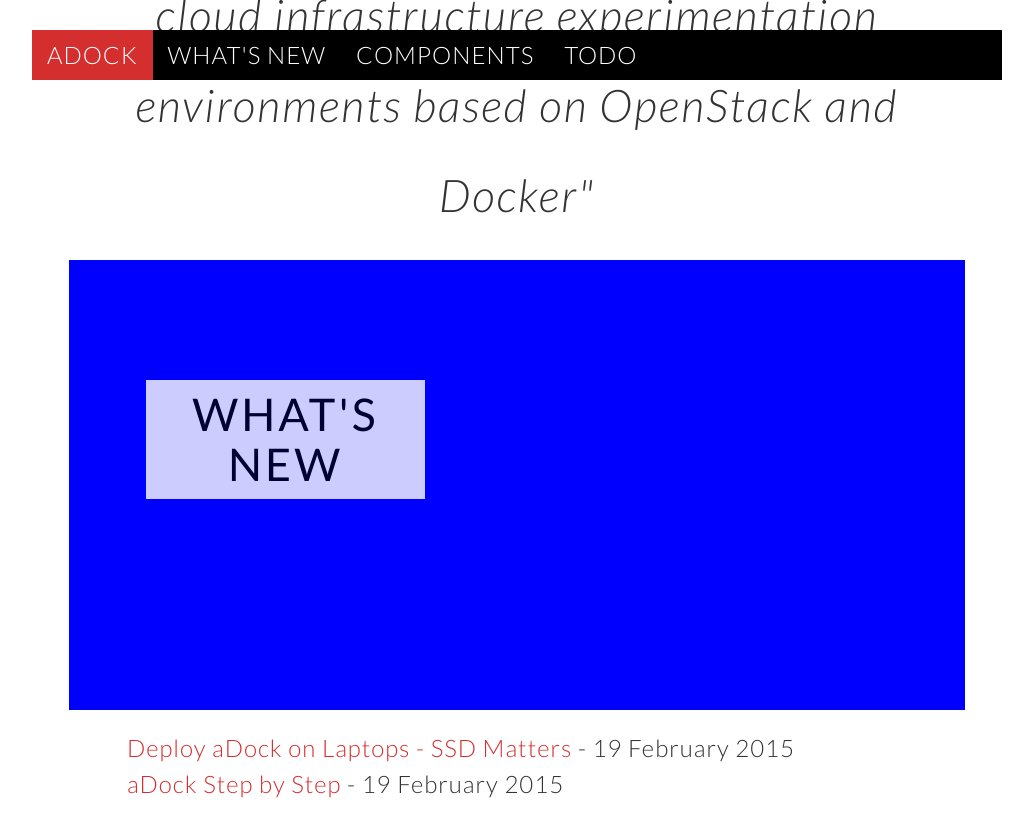
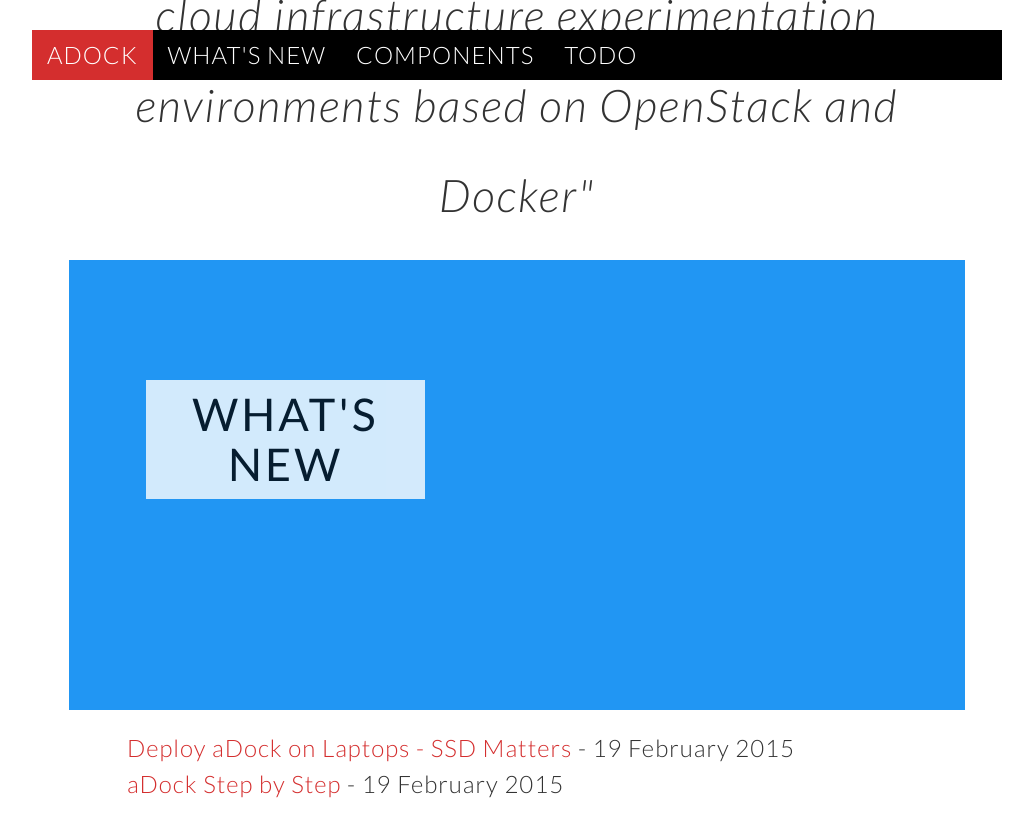
Before and after one commit to affear/adock, a Jekyll site: the page built from index.html, in a window 1280 px wide and 900 px high, scrolled down 474 px. Shown: the top 837 px of the window, without its empty margins (123-1156 px from the left). Built offline with Jekyll 4.4.1, drawn with Linux system fonts in a browser that asks for light colours; nearby versions of some CDN libraries.

Commit message:
$laptop for responsive media queries. variables for colors

```diff
--- a/_sass/_base.scss
+++ b/_sass/_base.scss
@@ -1,6 +1,5 @@
 $max-width: 970px;
-$os-red: #D42E2E;
-$os-light-red: #EC5553;
+$laptop: 970px;
 $default-margin: 30px;
 $lightweight: 300;
 
@@ -8,6 +7,14 @@ $font-size-normal: 24px;
 $font-size-medium: 30px;
 $font-size-big: 45px;
 $font-scale: 10px;
+
+$blue: #2196F3;
+$yellow: #FFFF00;
+$pink: #FF4081;
+$notblack: #424242;
+$light-gray: #D3D3D3;
+$os-red: #D42E2E;
+$os-light-red: #EC5553;
 
 body, html {
 	padding: 0;
@@ -119,15 +126,15 @@ a {
 }
 
 #new-cover {
-	background-color: blue;
+	background-color: $blue;
 }
 
 #components-cover {
-	background-color: yellow;
+	background-color: $yellow;
 }
 
 #todo-cover {
-	background-color: $os-light-red;
+	background-color: $pink;
 }
 
 .post-title, .post-title h1 {
@@ -168,7 +175,7 @@ a {
 .footer {
 	margin-top: $default-margin;
 	padding: $default-margin;
-	background-color: #D3D3D3;
+	background-color: $light-gray;
 	text-align: right;
 }
 
@@ -188,7 +195,7 @@ a {
 	}
 */
 
-@media (max-width: $max-width) {
+@media (max-width: $laptop) {
 
 	html, body {
 		font-size: $font-size-normal - $font-scale;
```
